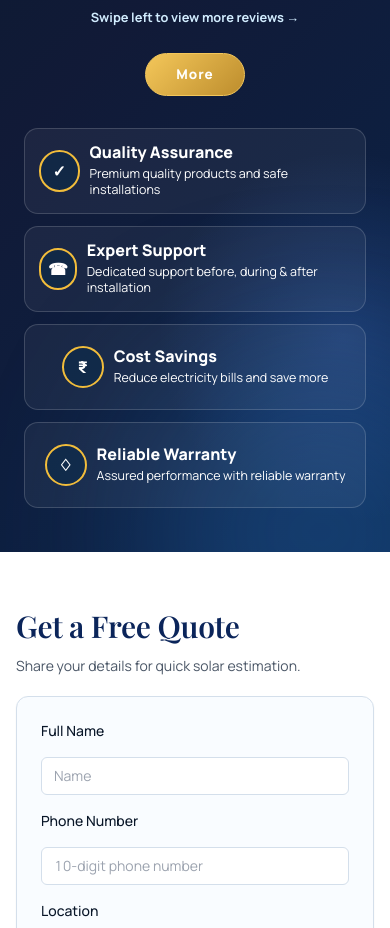
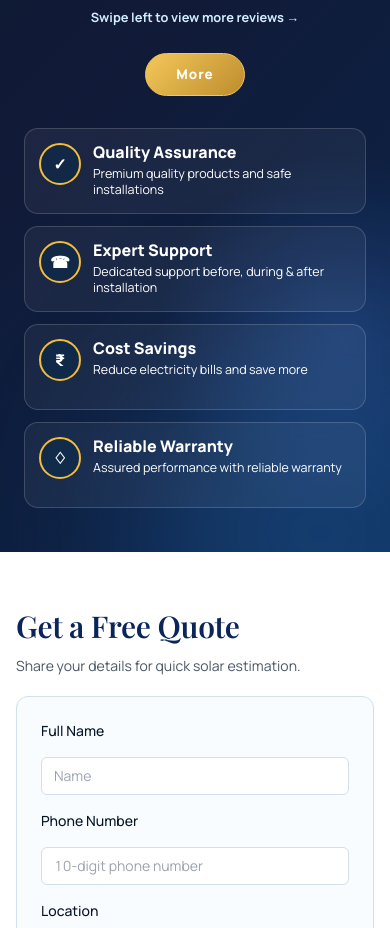
Before and after one commit to anuj-sanap/Vidyut_solars, a website: page public/index.html in a window 390 px wide. Shown: the part 3940-4868 px from the top of the page. Drawn offline with nearby package versions, Linux system fonts and the light colour scheme; no server answers.

Commit message:
Inital aliginging

```diff
--- a/public/css/styles.css
+++ b/public/css/styles.css
@@ -266,6 +266,45 @@ footer span {
     max-width: none;
     padding: 1.5rem;
   }
+
+  .quality-strip {
+    grid-template-columns: 1fr;
+    gap: 12px;
+    margin-top: 32px;
+  }
+
+  .quality-item {
+    min-height: auto;
+    padding: 12px;
+    align-items: flex-start;
+  }
+
+  .quality-icon {
+    width: 36px;
+    height: 36px;
+    font-size: 0.9rem;
+    flex-shrink: 0;
+  }
+
+  .quality-title {
+    font-size: 0.9rem;
+    line-height: 1.3;
+  }
+
+  .quality-subtitle {
+    font-size: 0.7rem;
+    line-height: 1.4;
+  }
+
+  .feedback-cards {
+    grid-template-columns: 1fr;
+    gap: 20px;
+  }
+
+  .feedback-card {
+    min-height: auto;
+    padding: 20px;
+  }
 }
 
 .customer-feedback-section {
@@ -496,9 +535,9 @@ footer span {
 
 .quality-item {
   display: flex;
-  align-items: center;
-  justify-content: center;
-  gap: 10px;
+  align-items: flex-start;
+  justify-content: flex-start;
+  gap: 12px;
   min-height: 86px;
   padding: 14px;
   border-radius: 14px;
@@ -506,6 +545,11 @@ footer span {
   border: 1px solid rgba(255,255,255,0.16);
   color: #ffffff;
   text-align: left;
+}
+
+.quality-item > div {
+  flex: 1;
+  min-width: 0;
 }
 
 .quality-icon {
@@ -520,6 +564,7 @@ footer span {
   font-weight: 900;
   font-size: 1rem;
   background: rgba(10, 43, 73, 0.55);
+  flex-shrink: 0;
 }
 
 .quality-title {
```
Also changed, not shown: 1 other file.
